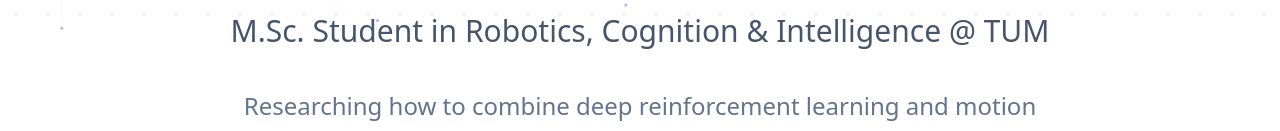
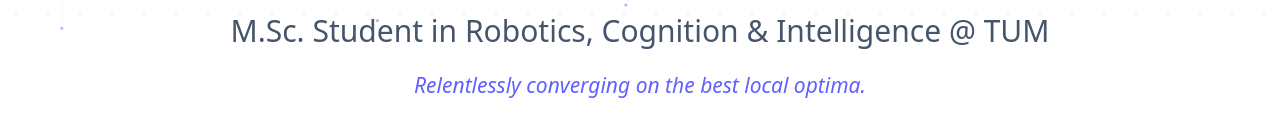
Before and after one commit to gabormarko/gabormarko.github.io, a React (Vite) app: page / in a window 1280 px wide. Shown: the part 770-901 px from the top of the page. Built offline with nearby package versions, Linux system fonts and the light colour scheme.

Commit message:
Add motto to Hero section
'Relentlessly converging on the best local optima.' — italicized line between title and tagline.

Co-Authored-By: Claude Sonnet 5 <noreply@anthropic.com>

```diff
--- a/src/components/Hero.jsx
+++ b/src/components/Hero.jsx
@@ -38,6 +38,11 @@ export function Hero() {
           M.Sc. Student in Robotics, Cognition & Intelligence @ TUM
         </p>
       </Reveal>
+      <Reveal delay={200}>
+        <p className="mt-3 text-sm text-indigo-500 italic dark:text-indigo-400">
+          Relentlessly converging on the best local optima.
+        </p>
+      </Reveal>
       <Reveal delay={240}>
         <p className="mx-auto mt-6 max-w-xl text-base text-slate-500 dark:text-slate-500">
           Researching how to combine deep reinforcement learning and motion
```
